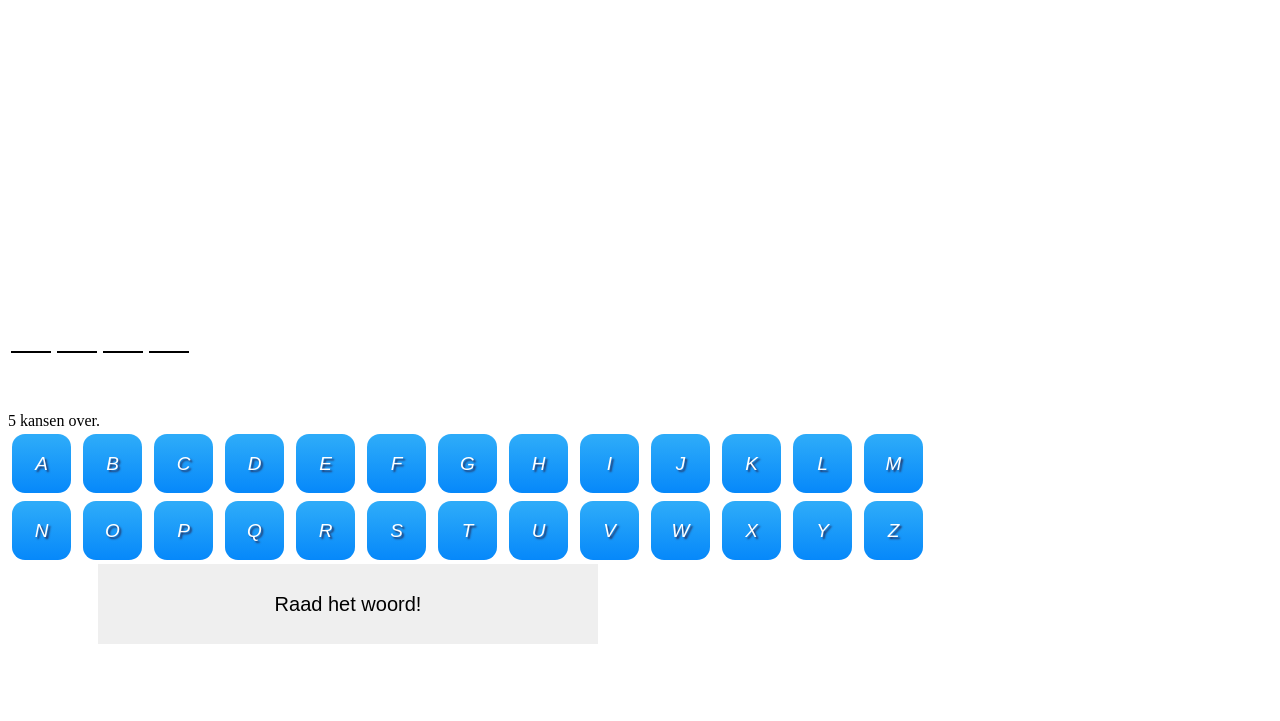
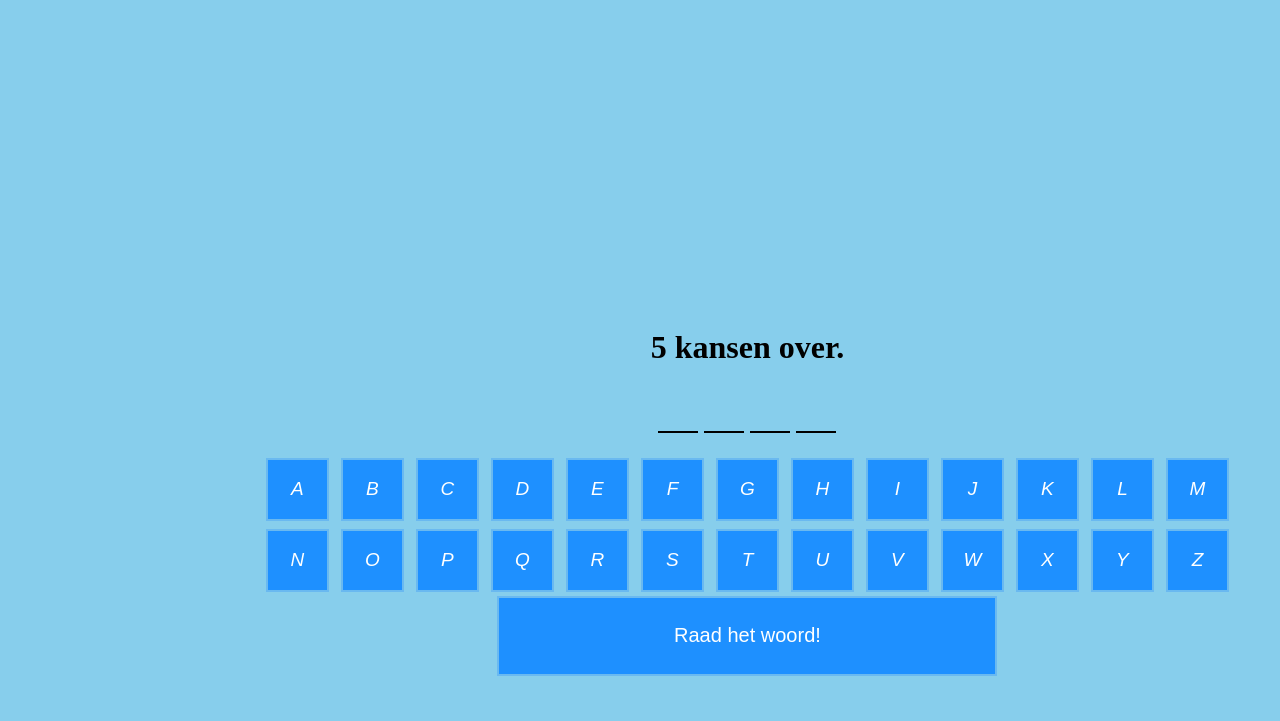
Before and after one commit to 127511/Hangman, a PHP site: page /play.html in a window 1280 px wide. Shown: the top 721 px of the page. Run offline with PHP 8.4, Linux system fonts and the light colour scheme.

Commit message:
CSS verbeterd

```diff
--- a/Index.js
+++ b/Index.js
@@ -11,7 +11,6 @@
         currentWord += document.getElementById("letter_" + i).innerHTML;
     }
 }
-
 $(document).ready(function() {
     document.getElementById("chancesleft").innerHTML = fouteLetterCount + " kansen over.";
 
@@ -39,7 +38,9 @@
             $('.imgbox').css("background-image", "url(image/" + fouteLetterCount +".png)");
             document.getElementById("chancesleft").innerHTML = fouteLetterCount + " kansen over.";
             if (fouteLetterCount == 0) {
-                $("#PArea").fadeOut().promise().done(function() {
+                $("#PArea").fadeOut();
+                $("#wrongguesses").fadeOut();
+                $(".imgbox").fadeOut().promise().done(function() {
                     $('#lose').fadeIn();
                 });
               }
@@ -47,7 +48,9 @@
 
                 getCurrentWord();
                 if (currentWord.toUpperCase() == randomwoord.toUpperCase()) {
-                  $("#PArea").fadeOut().promise().done(function() {
+                  $("#PArea").fadeOut();
+                  $("#wrongguesses").fadeOut();
+                  $(".imgbox").fadeOut().promise().done(function() {
                       $('#win').fadeIn();
                   });
                 }
@@ -61,7 +64,9 @@
 
             $("#inputR").click(function() {
                 if ($("#raadW").val().toUpperCase() == randomwoord.toUpperCase()) {
-                  $("#PArea").fadeOut().promise().done(function() {
+                  $("#PArea").fadeOut();
+                  $("#wrongguesses").fadeOut();
+                  $(".imgbox").fadeOut().promise().done(function() {
                       $('#win').fadeIn();
                   });
                 } else {
@@ -70,7 +75,9 @@
                     $('.imgbox').css("background-image", "url(image/" + fouteLetterCount +".png)");
                     document.getElementById("chancesleft").innerHTML = fouteLetterCount + " kansen over.";
                     if (fouteLetterCount == 0) {
-                      $("#PArea").fadeOut().promise().done(function() {
+                      $("#PArea").fadeOut();
+                      $("#wrongguesses").fadeOut();
+                      $(".imgbox").fadeOut().promise().done(function() {
                           $('#lose').fadeIn();
                       });
                     }
--- a/master.css
+++ b/master.css
@@ -1,3 +1,7 @@
+body{
+  text-align: center;
+  background-color: #87CEEC;
+}
 body *{
   border-style: hidden;
 }
@@ -13,19 +17,24 @@
 .raden {
     opacity: 0;
 }
+#PArea{
 
+  width: 83%;
+  float: right;
+}
 .imgbox {
 height: 300px;
 width:  300px;
+margin: 0;
 background-size: cover;
 background-repeat: no-repeat;
+float: left;
+
 }
 .LetterButton {
   outline:none;
   box-sizing: content-box;
-	background:linear-gradient(to bottom, #2dabf9 5%, #0688fa 100%);
-	background-color:#2dabf9;
-	border-radius:13px;
+	background-color:#1E90FF;
 	display:inline-block;
 	cursor:pointer;
 	color:#ffffff;
@@ -34,24 +43,17 @@
 	font-style:italic;
 	padding:9px 9px;
 	text-decoration:none;
-	text-shadow:2px 2px 2px #263666;
   margin: 4px;
   width: 41px;
   height: 41px;
+  border: 2px solid #6AB9F0;
 }
 .LetterButton:hover {
-  outline:none;
-	background:linear-gradient(to bottom, #0688fa 5%, #2dabf9 100%);
-	background-color:#0688fa;
-  border-radius:13px;
-
+	background-color:#6AB9F0;
 }
 .LetterButton:active, .LetterButton:focus {
-  outline:none;
 	position:relative;
 	top:1px;
-  border-radius:13px;
-
 }
 #rhw {
   outline: none;
@@ -59,47 +61,40 @@
   width: 500px;
   height:80px;
   position: relative;
-  left: 90px;
+  background-color:#1E90FF;
+  color:#ffffff;
+  border: 2px solid #6AB9F0;
 }
 #rhw:hover {
-  outline:none;
-	background:linear-gradient(to bottom, lightgray 5%, #586a73 100%);
-	background-color:lightgray;
-  border-radius:13px;
+  background-color:#6AB9F0;
 }
 
 #raadW {
+
   height: 32px;
   width: 400px;
-  border: 1px solid black;
-  border-radius:13px;
-  position: absolute;
-  top: 670px;
-  left: 100px;
+  border: 2px solid #6AB9F0;
+  margin: 3px;
 }
 #inputR {
-background:linear-gradient(to bottom, #2dabf9 5%, #0688fa 100%);
-background-color:#2dabf9;
-border-radius:13px;
-border:1px solid #0b0e07;
+background-color:#1E90FF;
+color:#ffffff;
+border: 2px solid #6AB9F0;
 display:inline-block;
 cursor:pointer;
-color:#ffffff;
 font-family:Arial;
 font-size:16px;
 font-style:italic;
 padding:9px 9px;
 text-decoration:none;
-text-shadow:2px 2px 2px #263666;
-position: relative;
-margin-left: 500px;
-top: 670px;
 width: auto;
 height: auto;
-position: absolute;
+margin: 3px;
 }
 #wrongguesses{
-  border: 2px;
   height: 30px;
-  margin: 4px;
+  margin: 0px;
+  float: left;
+  width: 300px;
+  margin-top: 5px;
 }
--- a/play.html
+++ b/play.html
@@ -9,21 +9,23 @@
 </head>
 
 <body onload="pickRandom()">
+    <div class="imgbox">
+        <!-- image of hangman that changes on mistake -->
+        <!-- test -->
+    </div>
 
     <div id="PArea">
-        <div class="imgbox">
-            <!-- image of hangman that changes on mistake -->
-            <!-- test -->
-        </div>
+
+
+        <h1 id="chancesleft">
+        </h1>
 
         <div id="word">
         </div>
 
-        <div id="wrongguesses">
-        </div>
+
         <br>
-        <div id="chancesleft">
-        </div>
+
 
         <div class="keyboard">
             <button type="button" class="LetterButton" name="button">A</button>
@@ -56,12 +58,16 @@
 
         </div>
 
+
         <button type="button" id="rhw" name="button">Raad het woord!</button> <br>
 
         <div class="raden" id="raden">
             <input type="text" id="raadW">
             <button id="inputR">Submit</button>
         </div>
+    </div>
+    <br>
+    <div id="wrongguesses">
     </div>
 
     <div class="win" id="win">
```
